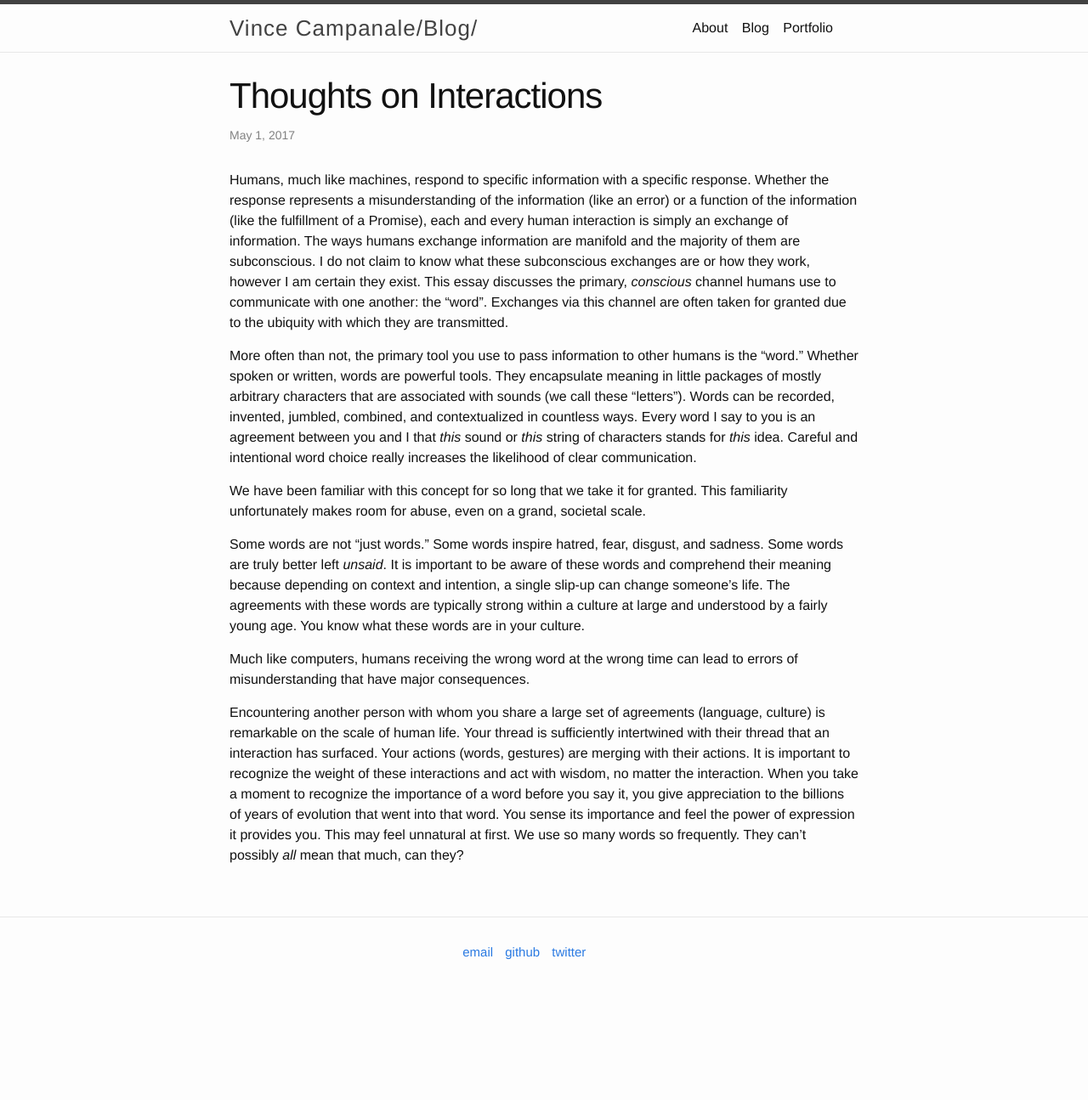
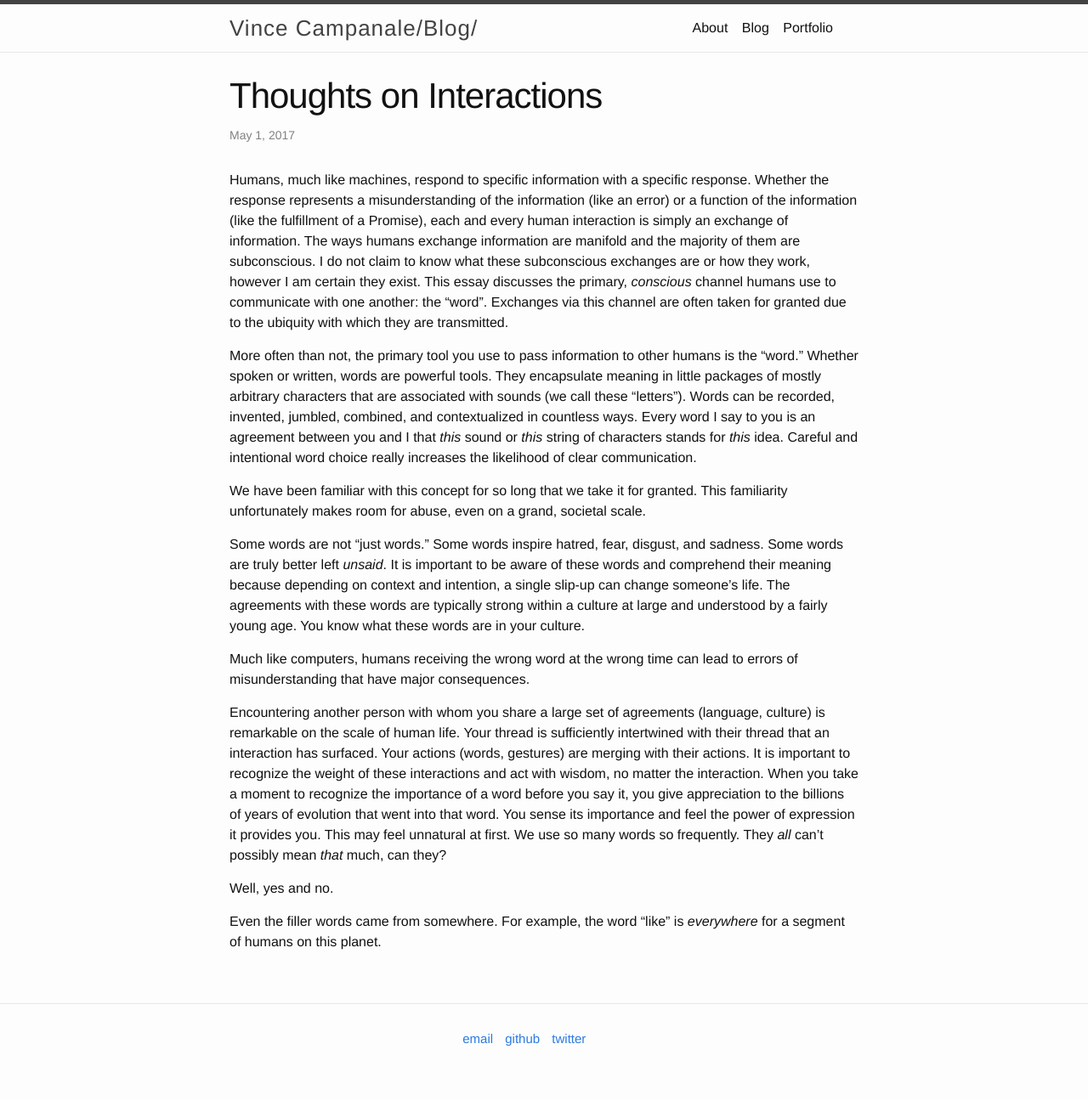
Before and after one commit to vincecampanale/blog, a Jekyll site: the page built from _posts/2017-05-01-thoughts-on-interactions.markdown, in a window 1280 px wide. Shown: the whole page at 85% size. Built offline with Jekyll 4.4.1, drawn with Linux system fonts in a browser that asks for light colours; before the commit the page ends 1193 px from its top, so only the background shows below that.

Commit message:
another addition

```diff
--- a/_posts/2017-05-01-thoughts-on-interactions.markdown
+++ b/_posts/2017-05-01-thoughts-on-interactions.markdown
@@ -23,4 +23,9 @@ Much like computers, humans receiving the wrong word at the wrong time can lead
 
 <!-- The same goes for some gestures.   -->
 
-Encountering another person with whom you share a large set of agreements (language, culture) is remarkable on the scale of human life. Your thread is sufficiently intertwined with their thread that an interaction has surfaced. Your actions (words, gestures) are merging with their actions. It is important to recognize the weight of these interactions and act with wisdom, no matter the interaction. When you take a moment to recognize the importance of a word before you say it, you give appreciation to the billions of years of evolution that went into that word. You sense its importance and feel the power of expression it provides you. This may feel unnatural at first. We use so many words so frequently. They can't possibly *all* mean that much, can they?
+Encountering another person with whom you share a large set of agreements (language, culture) is remarkable on the scale of human life. Your thread is sufficiently intertwined with their thread that an interaction has surfaced. Your actions (words, gestures) are merging with their actions. It is important to recognize the weight of these interactions and act with wisdom, no matter the interaction. When you take a moment to recognize the importance of a word before you say it, you give appreciation to the billions of years of evolution that went into that word. You sense its importance and feel the power of expression it provides you. This may feel unnatural at first. We use so many words so frequently. They *all* can't possibly mean *that* much, can they?
+
+
+Well, yes and no.
+
+Even the filler words came from somewhere. For example, the word "like" is *everywhere* for a segment of humans on this planet.
```
